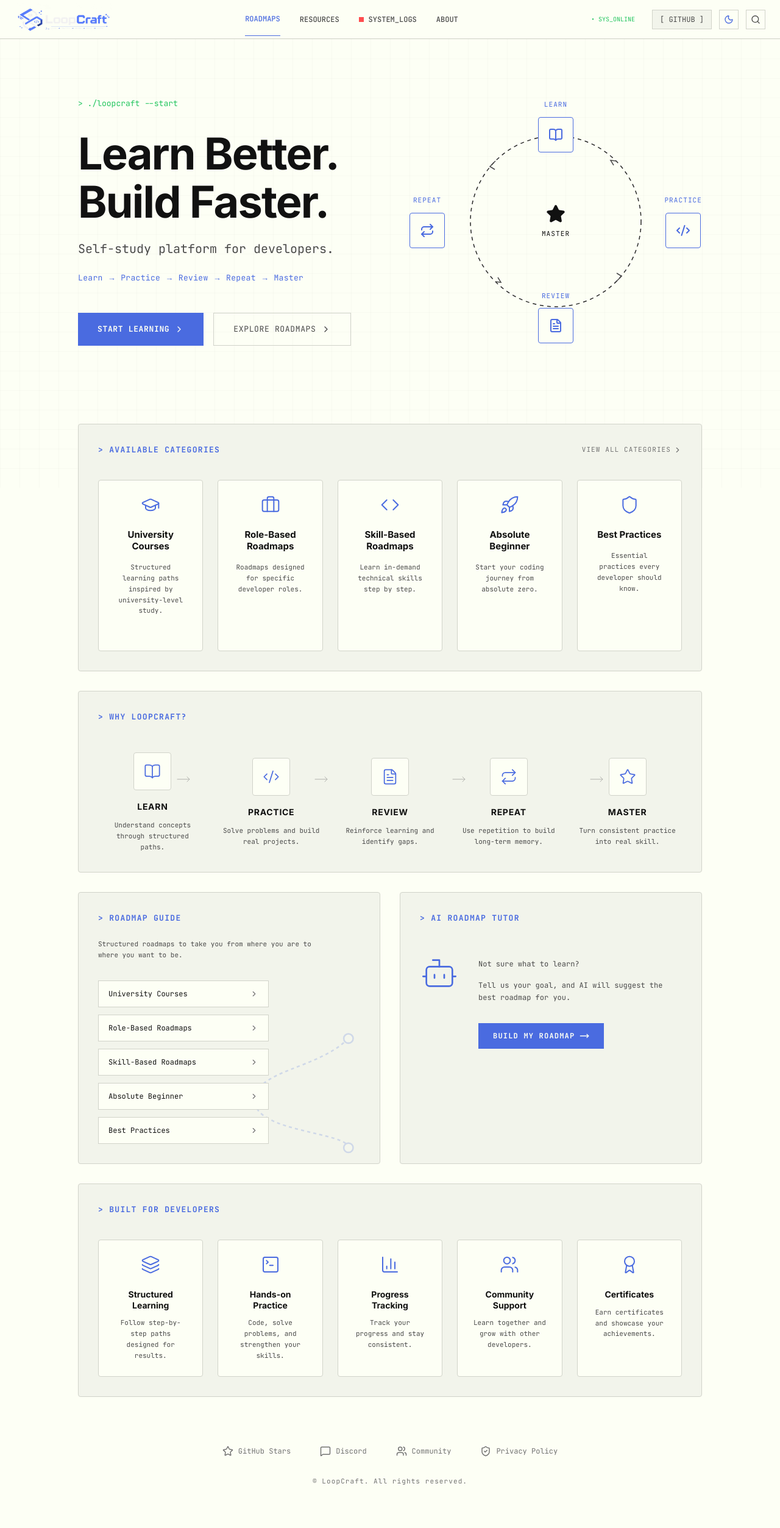
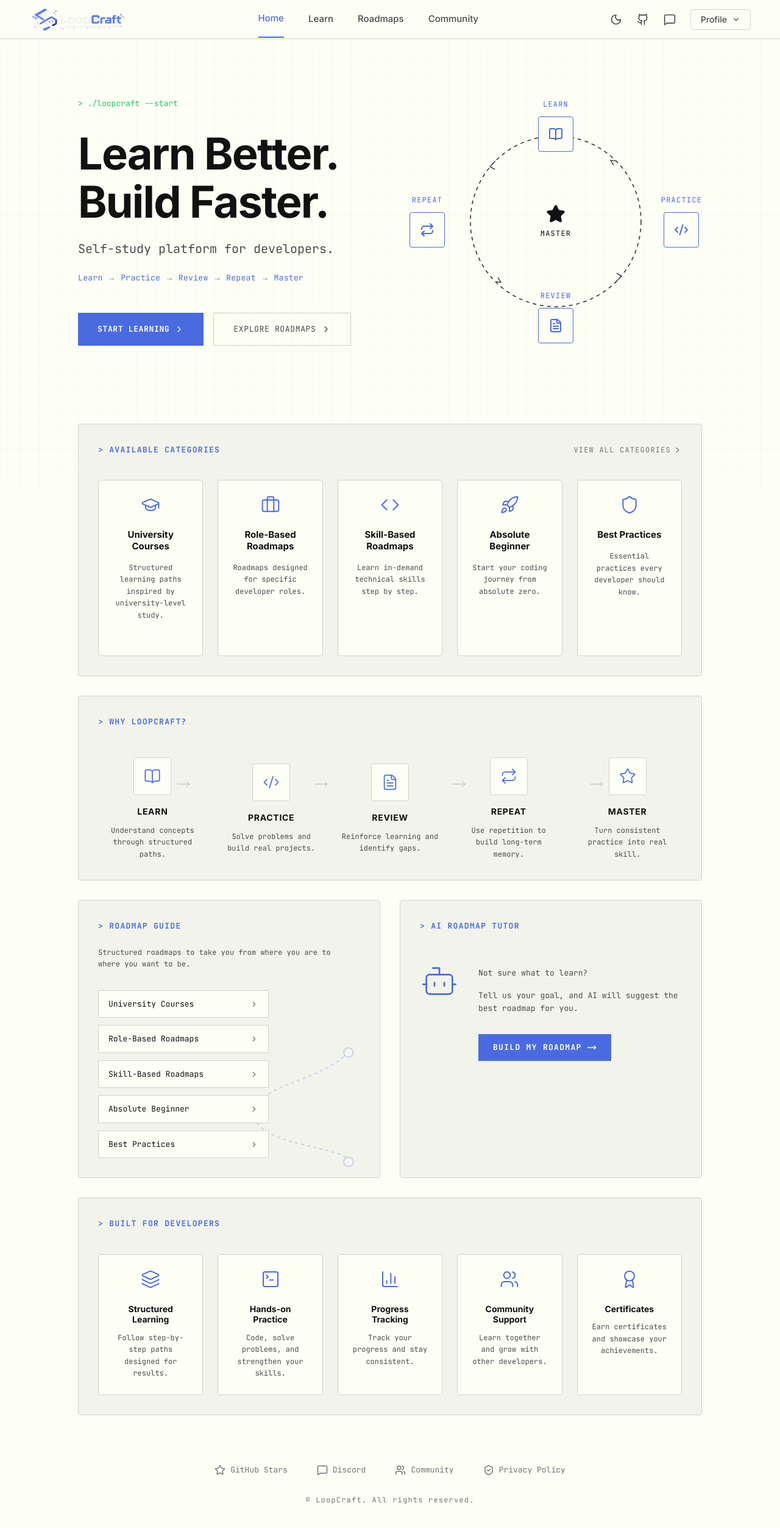
Before and after one commit to fahm-codes/Loop-Craft, a Next.js app: page / in a window 1280 px wide. Shown: the top 2506 px of the page at 61% size. Built offline with nearby package versions, Linux system fonts and the light colour scheme.

Commit message:
style: fix navbar layout and increase font sizes for readability

```diff
--- a/src/app/page.tsx
+++ b/src/app/page.tsx
@@ -45,7 +45,7 @@ export default function Home() {
           </div>
 
           {/* Hero Right - Diagram */}
-          <div className="relative h-[400px] hidden lg:flex items-center justify-center font-mono text-[11px] uppercase tracking-widest text-accent">
+          <div className="relative h-[400px] hidden lg:flex items-center justify-center font-mono text-xs uppercase tracking-widest text-accent">
             {/* Center Star */}
             <div className="absolute flex flex-col items-center gap-2 z-10">
               <Star size={32} className="text-text-primary fill-text-primary" />
@@ -107,7 +107,7 @@ export default function Home() {
             <h2 className="font-mono text-[13px] tracking-widest uppercase text-accent font-bold">
               &gt; AVAILABLE CATEGORIES
             </h2>
-            <Link href="#" className="font-mono text-[11px] text-text-muted hover:text-text-primary tracking-widest flex items-center gap-1">
+            <Link href="#" className="font-mono text-xs text-text-muted hover:text-text-primary tracking-widest flex items-center gap-1">
               VIEW ALL CATEGORIES <ChevronRight size={14} />
             </Link>
           </div>
@@ -123,7 +123,7 @@ export default function Home() {
               <Link key={i} href={cat.link || "#"} className="group block border border-border-main bg-bg-main p-6 hover:border-accent transition-colors rounded-sm flex flex-col items-center text-center relative h-full">
                 <cat.icon size={32} className="text-accent mb-6" strokeWidth={1.5} />
                 <h3 className="font-sans font-bold text-text-primary text-[15px] mb-4 leading-tight">{cat.title}</h3>
-                <p className="font-mono text-[11px] text-text-secondary leading-relaxed mb-8 flex-grow">{cat.desc}</p>
+                <p className="font-mono text-xs text-text-secondary leading-relaxed mb-8 flex-grow">{cat.desc}</p>
                 <div className="absolute bottom-4 right-4 text-accent opacity-0 group-hover:opacity-100 transition-opacity">
                   <MoveRight size={16} />
                 </div>
@@ -151,7 +151,7 @@ export default function Home() {
                   <step.icon size={28} className="text-accent" strokeWidth={1.5} />
                 </div>
                 <h3 className="font-sans font-bold text-text-primary text-[14px] mb-3 uppercase tracking-wider">{step.title}</h3>
-                <p className="font-mono text-[11px] text-text-secondary leading-relaxed max-w-[160px]">{step.desc}</p>
+                <p className="font-mono text-xs text-text-secondary leading-relaxed max-w-[160px]">{step.desc}</p>
               </div>
             ))}
 
@@ -173,13 +173,13 @@ export default function Home() {
             <h2 className="font-mono text-[13px] tracking-widest uppercase text-accent font-bold mb-6">
               &gt; ROADMAP GUIDE
             </h2>
-            <p className="font-mono text-[11px] text-text-secondary leading-relaxed mb-8 max-w-sm">
+            <p className="font-mono text-xs text-text-secondary leading-relaxed mb-8 max-w-sm">
               Structured roadmaps to take you from where you are to where you want to be.
             </p>
 
             <div className="flex flex-col gap-3 relative z-10 flex-grow">
               {['University Courses', 'Role-Based Roadmaps', 'Skill-Based Roadmaps', 'Absolute Beginner', 'Best Practices'].map((item, i) => (
-                <div key={i} className="border border-border-main bg-bg-main px-4 py-3 font-mono text-[12px] text-text-primary flex justify-between items-center max-w-[280px]">
+                <div key={i} className="border border-border-main bg-bg-main px-4 py-3 font-mono text-[13px] text-text-primary flex justify-between items-center max-w-[280px]">
                   {item}
                   <ChevronRight size={14} className="text-text-muted" />
                 </div>
@@ -206,13 +206,13 @@ export default function Home() {
             <div className="flex gap-8 items-start flex-grow">
               <Bot size={64} className="text-accent shrink-0" strokeWidth={1} />
               <div className="flex flex-col items-start pt-2">
-                <p className="font-mono text-[12px] text-text-secondary leading-relaxed mb-4">
+                <p className="font-mono text-[13px] text-text-secondary leading-relaxed mb-4">
                   Not sure what to learn?
                 </p>
-                <p className="font-mono text-[12px] text-text-secondary leading-relaxed mb-8">
+                <p className="font-mono text-[13px] text-text-secondary leading-relaxed mb-8">
                   Tell us your goal, and AI will suggest the best roadmap for you.
                 </p>
-                <button className="bg-accent text-bg-main px-6 py-3 font-mono text-[12px] uppercase font-bold tracking-widest hover:opacity-90 transition-opacity flex items-center gap-2">
+                <button className="bg-accent text-bg-main px-6 py-3 font-mono text-[13px] uppercase font-bold tracking-widest hover:opacity-90 transition-opacity flex items-center gap-2">
                   BUILD MY ROADMAP <MoveRight size={16} />
                 </button>
               </div>
@@ -237,7 +237,7 @@ export default function Home() {
               <div key={i} className="border border-border-main bg-bg-main p-6 flex flex-col items-center text-center rounded-sm">
                 <feature.icon size={32} className="text-accent mb-6" strokeWidth={1.5} />
                 <h3 className="font-sans font-bold text-text-primary text-[14px] mb-3 leading-tight">{feature.title}</h3>
-                <p className="font-mono text-[11px] text-text-secondary leading-relaxed">{feature.desc}</p>
+                <p className="font-mono text-xs text-text-secondary leading-relaxed">{feature.desc}</p>
               </div>
             ))}
           </div>
@@ -248,21 +248,21 @@ export default function Home() {
       {/* FOOTER */}
       <footer className="w-full px-6 md:px-12 lg:px-24 xl:px-32 mt-20 flex flex-col items-center gap-8">
         <div className="flex flex-wrap justify-center gap-12">
-          <Link href="#" className="flex items-center gap-2 font-mono text-[12px] text-text-muted hover:text-text-primary transition-colors">
+          <Link href="#" className="flex items-center gap-2 font-mono text-[13px] text-text-muted hover:text-text-primary transition-colors">
             <Star size={18} /> GitHub Stars
           </Link>
-          <Link href="#" className="flex items-center gap-2 font-mono text-[12px] text-text-muted hover:text-text-primary transition-colors">
+          <Link href="#" className="flex items-center gap-2 font-mono text-[13px] text-text-muted hover:text-text-primary transition-colors">
             <MessageSquare size={18} /> Discord
           </Link>
-          <Link href="#" className="flex items-center gap-2 font-mono text-[12px] text-text-muted hover:text-text-primary transition-colors">
+          <Link href="#" className="flex items-center gap-2 font-mono text-[13px] text-text-muted hover:text-text-primary transition-colors">
             <Users size={18} /> Community
           </Link>
-          <Link href="#" className="flex items-center gap-2 font-mono text-[12px] text-text-muted hover:text-text-primary transition-colors">
+          <Link href="#" className="flex items-center gap-2 font-mono text-[13px] text-text-muted hover:text-text-primary transition-colors">
             <ShieldCheck size={18} /> Privacy Policy
           </Link>
         </div>
 
-        <div className="font-mono text-[11px] text-text-muted mb-4 tracking-widest">
+        <div className="font-mono text-xs text-text-muted mb-4 tracking-widest">
           &copy; LoopCraft. All rights reserved.
         </div>
       </footer>
--- a/src/components/Navbar.tsx
+++ b/src/components/Navbar.tsx
@@ -1,7 +1,7 @@
 "use client";
 
 import Link from 'next/link';
-import { Search, Moon, Sun } from 'lucide-react';
+import { Search, Moon, Sun, Github, MessageSquare, ChevronDown } from 'lucide-react';
 import Image from 'next/image';
 import { useState, useEffect } from 'react';
 
@@ -9,7 +9,6 @@ export default function Navbar() {
   const [theme, setTheme] = useState<'dark' | 'light'>('dark');
 
   useEffect(() => {
-    // Check initial system preference or saved preference
     const isLight = window.matchMedia('(prefers-color-scheme: light)').matches;
     if (isLight) setTheme('light');
   }, []);
@@ -27,11 +26,11 @@ export default function Navbar() {
   };
 
   return (
-    <nav className="border-b border-border-main bg-bg-main text-text-secondary font-mono text-[12px] uppercase h-16 flex items-center">
-      <div className="w-full px-6 flex justify-between items-center">
+    <nav className="border-b border-border-main bg-bg-main text-text-secondary h-16 flex items-center px-6 lg:px-12">
+      <div className="w-full flex justify-between items-center">
 
         {/* Left: Branding */}
-        <div className="flex items-center gap-6">
+        <div className="flex items-center">
           <Link href="/" className="flex items-center hover:opacity-80 transition-opacity">
             <Image
               src="/logo.png"
@@ -45,29 +44,26 @@ export default function Navbar() {
         </div>
 
         {/* Middle: Links */}
-        <div className="hidden md:flex items-center gap-8 font-medium">
-          <Link href="/" className="text-accent border-b border-accent py-[18px]">ROADMAPS</Link>
-          <Link href="#" className="hover:text-text-primary transition-colors py-[18px]">RESOURCES</Link>
-          <div className="flex items-center gap-2 group">
-            <span className="w-2 h-2 bg-error group-hover:bg-success transition-colors"></span>
-            <Link href="#" className="hover:text-text-primary transition-colors py-[18px]">SYSTEM_LOGS</Link>
-          </div>
-          <Link href="#" className="hover:text-text-primary transition-colors py-[18px]">ABOUT</Link>
+        <div className="hidden md:flex items-center gap-10 font-sans font-medium text-[15px]">
+          <Link href="/" className="text-accent border-b-2 border-accent py-[18px]">Home</Link>
+          <Link href="#" className="hover:text-text-primary transition-colors py-[18px]">Learn</Link>
+          <Link href="#" className="hover:text-text-primary transition-colors py-[18px]">Roadmaps</Link>
+          <Link href="#" className="hover:text-text-primary transition-colors py-[18px]">Community</Link>
         </div>
 
         {/* Right: Actions */}
-        <div className="flex items-center gap-3">
-          <div className="hidden lg:flex items-center gap-2 mr-4 font-mono text-[10px] text-success">
-            &bull; SYS_ONLINE
-          </div>
-          <a href="#" className="hidden lg:flex items-center gap-2 border border-border-main bg-bg-sec px-3 py-1.5 hover:bg-bg-panel hover:text-text-primary transition-colors text-text-secondary">
-            <span>[ GitHub ]</span>
-          </a>
-          <button onClick={toggleTheme} className="border border-border-main w-8 h-8 flex items-center justify-center hover:bg-bg-panel hover:text-text-primary transition-colors">
-            {theme === 'dark' ? <Sun className="w-4 h-4 text-accent" /> : <Moon className="w-4 h-4 text-accent" />}
+        <div className="flex items-center gap-6">
+          <button onClick={toggleTheme} className="hover:text-text-primary transition-colors">
+            {theme === 'dark' ? <Sun size={20} /> : <Moon size={20} />}
           </button>
-          <button className="border border-border-main w-8 h-8 flex items-center justify-center hover:bg-bg-panel hover:text-text-primary transition-colors">
-            <Search className="w-4 h-4" />
+          <Link href="#" className="hover:text-text-primary transition-colors hidden sm:block">
+            <Github size={20} />
+          </Link>
+          <Link href="#" className="hover:text-text-primary transition-colors hidden sm:block">
+            <MessageSquare size={20} />
+          </Link>
+          <button className="border border-border-main rounded-md px-4 py-1.5 flex items-center gap-2 hover:bg-bg-panel hover:text-text-primary transition-colors text-sm font-sans font-medium">
+            Profile <ChevronDown size={14} />
           </button>
         </div>
 
```
